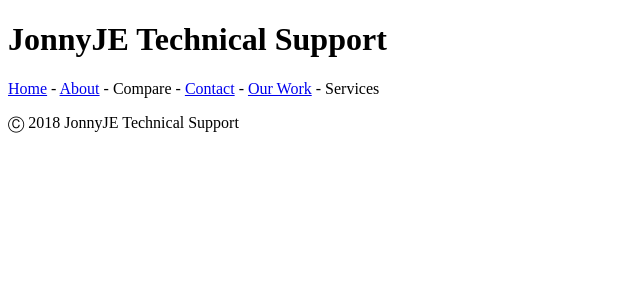
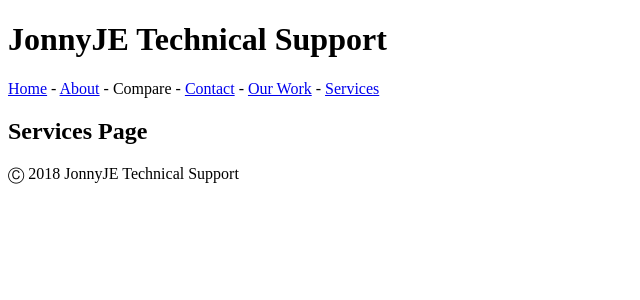
Before and after one commit to shortnd/jonny_je_v2, a Django app: page /services/ in a window 1280 px wide. Shown: the top 300 px of the page, without its empty margins (0-640 px from the left). Run offline with Django 3.2, Linux system fonts and the light colour scheme.

Commit message:
got services template to render correctly

```diff
--- a/basepage/templates/basepage/base.html
+++ b/basepage/templates/basepage/base.html
@@ -16,7 +16,7 @@
                     <a>Compare</a> -
                     <a href="{% url 'contact:contact' %}" id="contact_page">Contact</a> -
                     <a href="{% url 'our_work:our_work' %}" id='our_work'>Our Work</a> -
-                    <a>Services</a>
+                    <a href="{% url 'services:services' %}">Services</a>
                 </p>
             </nav>
         </div>
--- a/services/templates/services/services.html
+++ b/services/templates/services/services.html
@@ -1 +1,7 @@
 {% extends "basepage/base.html" %}
+{% block title %}
+    Services
+{% endblock %}
+{% block content %}
+    <h2>Services Page</h2>
+{% endblock %}
```
